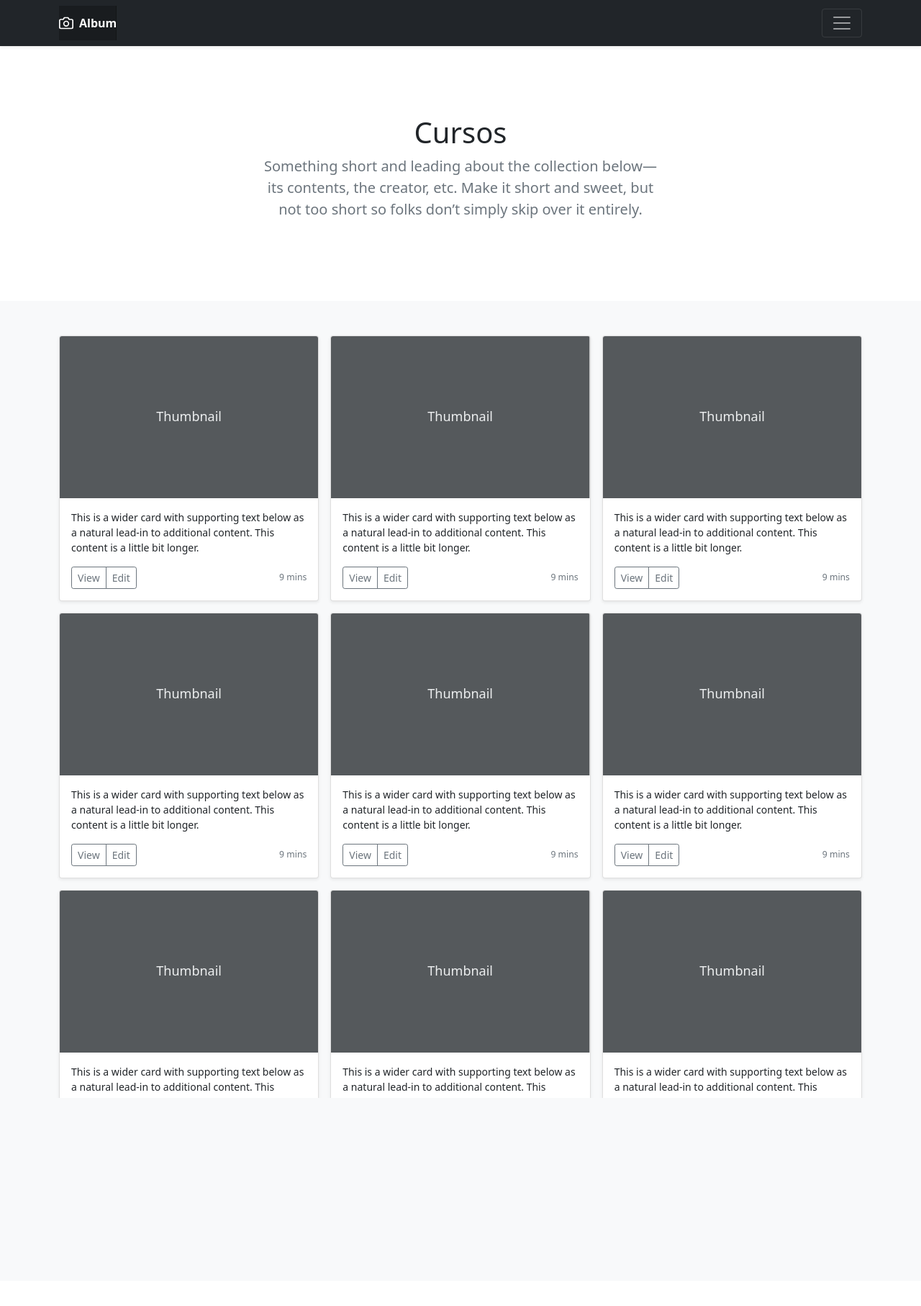
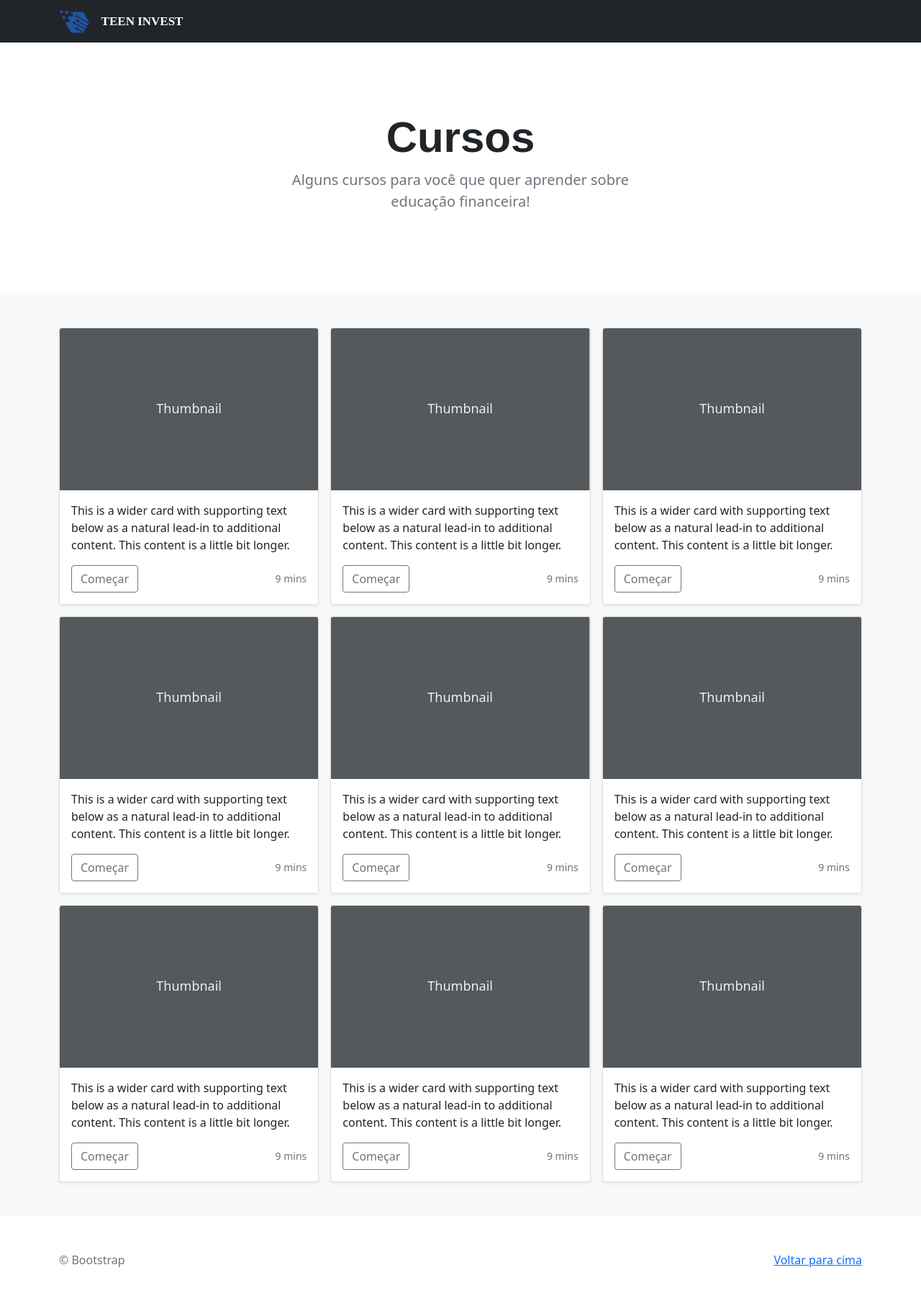
Before and after one commit to BrookSK/Project_Teen_Invest, a PHP site: page /paginas/Cursos.php in a window 1280 px wide. Shown: the whole page at 72% size. Before the commit the page ends 1525 px from the top, so only its background shows below. Run offline with PHP 8.4, Linux system fonts and the light colour scheme.

Commit message:
update
Atualizei essa porraa

```diff
--- a/TCC/css/cursos.css
+++ b/TCC/css/cursos.css
@@ -3,3 +3,17 @@
     font-weight: bold;
     src: url("MADE TOMMY Medium_PERSONAL USE.otf") format("opentype");
 }
+
+.txtCurso{
+    font-family: 'Kanit', sans-serif;
+    font-size: 60px;
+}
+
+.btnGraf:hover{
+  background-color: #2055A6;
+}
+
+.txtLog{
+    font-family: "sen-bold";
+    font-size: 17px;
+}
--- a/TCC/css/menu.css
+++ b/TCC/css/menu.css
@@ -111,3 +111,8 @@
 .sairMouse:hover{
   color: #fff;
 }
+
+.txtCurso{
+    font-family: "sen-bold";
+    font-size: 35px;
+}
--- a/TCC/paginas/Cursos.php
+++ b/TCC/paginas/Cursos.php
@@ -30,7 +30,7 @@
         }
       }
     </style>
-    <link href="../css/menu.css" rel="stylesheet">
+    <link href="../css/cursos.css" rel="stylesheet">
 
 
   </head>
@@ -40,30 +40,19 @@
   <div class="collapse bg-dark" id="navbarHeader">
     <div class="container">
       <div class="row">
-        <div class="col-sm-8 col-md-7 py-4">
-          <h4 class="text-white">About</h4>
-          <p class="text-muted">Add some information about the album below, the author, or any other background context. Make it a few sentences long so folks can pick up some informative tidbits. Then, link them off to some social networking sites or contact information.</p>
-        </div>
-        <div class="col-sm-4 offset-md-1 py-4">
-          <h4 class="text-white">Contact</h4>
-          <ul class="list-unstyled">
-            <li><a href="#" class="text-white">Follow on Twitter</a></li>
-            <li><a href="#" class="text-white">Like on Facebook</a></li>
-            <li><a href="#" class="text-white">Email me</a></li>
-          </ul>
-        </div>
+
+
       </div>
     </div>
   </div>
-  <div class="navbar navbar-dark bg-dark shadow-sm">
+  <div class="navbar navbar-dark bg-dark shadow-sm ">
     <div class="container">
-      <a href="#" class="navbar-brand d-flex align-items-center">
-        <svg xmlns="http://www.w3.org/2000/svg" width="20" height="20" fill="none" stroke="currentColor" stroke-linecap="round" stroke-linejoin="round" stroke-width="2" aria-hidden="true" class="me-2" viewBox="0 0 24 24"><path d="M23 19a2 2 0 0 1-2 2H3a2 2 0 0 1-2-2V8a2 2 0 0 1 2-2h4l2-3h6l2 3h4a2 2 0 0 1 2 2z"/><circle cx="12" cy="13" r="4"/></svg>
-        <strong>Album</strong>
+      <a href="menu.php" class="navbar-brand d-flex align-items-center">
+
+        <img src="../Img/Logo/teste2.png" width="43px" height="23%" alt="Logo do Site">&nbsp &nbsp
+        <strong class="txtLog">TEEN INVEST</strong>
       </a>
-      <button class="navbar-toggler" type="button" data-bs-toggle="collapse" data-bs-target="#navbarHeader" aria-controls="navbarHeader" aria-expanded="false" aria-label="Toggle navigation">
-        <span class="navbar-toggler-icon"></span>
-      </button>
+
     </div>
   </div>
 </header>
@@ -73,8 +62,8 @@
   <section class="py-5 text-center container">
     <div class="row py-lg-5">
       <div class="col-lg-6 col-md-8 mx-auto">
-        <h1 class="fw-light">Cursos</h1>
-        <p class="lead text-muted">Something short and leading about the collection below—its contents, the creator, etc. Make it short and sweet, but not too short so folks don’t simply skip over it entirely.</p>
+        <h1 class="txtCurso">Cursos</h1>
+        <p class="lead text-muted">Alguns cursos para você que quer aprender sobre educação financeira!</p>
 
       </div>
     </div>
@@ -92,8 +81,8 @@
               <p class="card-text">This is a wider card with supporting text below as a natural lead-in to additional content. This content is a little bit longer.</p>
               <div class="d-flex justify-content-between align-items-center">
                 <div class="btn-group">
-                  <button type="button" class="btn btn-sm btn-outline-secondary btnGraf">View</button>
-                  <button type="button" class="btn btn-sm btn-outline-secondary btnGraf">Edit</button>
+                  <button type="button" class="btn btn-outline-secondary btnGraf">Começar</button>
+
                 </div>
                 <small class="text-muted">9 mins</small>
               </div>
@@ -108,8 +97,7 @@
               <p class="card-text">This is a wider card with supporting text below as a natural lead-in to additional content. This content is a little bit longer.</p>
               <div class="d-flex justify-content-between align-items-center">
                 <div class="btn-group">
-                  <button type="button" class="btn btn-sm btn-outline-secondary btnGraf">View</button>
-                  <button type="button" class="btn btn-sm btn-outline-secondary btnGraf">Edit</button>
+                  <button type="button" class="btn btn-outline-secondary btnGraf">Começar</button>
                 </div>
                 <small class="text-muted">9 mins</small>
               </div>
@@ -124,8 +112,7 @@
               <p class="card-text">This is a wider card with supporting text below as a natural lead-in to additional content. This content is a little bit longer.</p>
               <div class="d-flex justify-content-between align-items-center">
                 <div class="btn-group">
-                  <button type="button" class="btn btn-sm btn-outline-secondary btnGraf">View</button>
-                  <button type="button" class="btn btn-sm btn-outline-secondary btnGraf">Edit</button>
+                  <button type="button" class="btn btn-outline-secondary btnGraf">Começar</button>
                 </div>
                 <small class="text-muted">9 mins</small>
               </div>
@@ -141,8 +128,7 @@
               <p class="card-text">This is a wider card with supporting text below as a natural lead-in to additional content. This content is a little bit longer.</p>
               <div class="d-flex justify-content-between align-items-center">
                 <div class="btn-group">
-                  <button type="button" class="btn btn-sm btn-outline-secondary btnGraf">View</button>
-                  <button type="button" class="btn btn-sm btn-outline-secondary btnGraf">Edit</button>
+                  <button type="button" class="btn btn-outline-secondary btnGraf">Começar</button>
                 </div>
                 <small class="text-muted">9 mins</small>
               </div>
@@ -157,8 +143,7 @@
               <p class="card-text">This is a wider card with supporting text below as a natural lead-in to additional content. This content is a little bit longer.</p>
               <div class="d-flex justify-content-between align-items-center">
                 <div class="btn-group">
-                  <button type="button" class="btn btn-sm btn-outline-secondary btnGraf">View</button>
-                  <button type="button" class="btn btn-sm btn-outline-secondary btnGraf">Edit</button>
+                  <button type="button" class="btn btn-outline-secondary btnGraf">Começar</button>
                 </div>
                 <small class="text-muted">9 mins</small>
               </div>
@@ -173,8 +158,7 @@
               <p class="card-text">This is a wider card with supporting text below as a natural lead-in to additional content. This content is a little bit longer.</p>
               <div class="d-flex justify-content-between align-items-center">
                 <div class="btn-group">
-                  <button type="button" class="btn btn-sm btn-outline-secondary btnGraf">View</button>
-                  <button type="button" class="btn btn-sm btn-outline-secondary btnGraf">Edit</button>
+                  <button type="button" class="btn btn-outline-secondary btnGraf">Começar</button>
                 </div>
                 <small class="text-muted">9 mins</small>
               </div>
@@ -190,8 +174,7 @@
               <p class="card-text">This is a wider card with supporting text below as a natural lead-in to additional content. This content is a little bit longer.</p>
               <div class="d-flex justify-content-between align-items-center">
                 <div class="btn-group">
-                  <button type="button" class="btn btn-sm btn-outline-secondary btnGraf">View</button>
-                  <button type="button" class="btn btn-sm btn-outline-secondary btnGraf">Edit</button>
+                  <button type="button" class="btn btn-outline-secondary btnGraf">Começar</button>
                 </div>
                 <small class="text-muted">9 mins</small>
               </div>
@@ -206,8 +189,7 @@
               <p class="card-text">This is a wider card with supporting text below as a natural lead-in to additional content. This content is a little bit longer.</p>
               <div class="d-flex justify-content-between align-items-center">
                 <div class="btn-group">
-                  <button type="button" class="btn btn-sm btn-outline-secondary btnGraf">View</button>
-                  <button type="button" class="btn btn-sm btn-outline-secondary btnGraf">Edit</button>
+                  <button type="button" class="btn btn-outline-secondary btnGraf">Começar</button>
                 </div>
                 <small class="text-muted">9 mins</small>
               </div>
@@ -222,8 +204,7 @@
               <p class="card-text">This is a wider card with supporting text below as a natural lead-in to additional content. This content is a little bit longer.</p>
               <div class="d-flex justify-content-between align-items-center">
                 <div class="btn-group">
-                  <button type="button" class="btn btn-sm btn-outline-secondary btnGraf">View</button>
-                  <button type="button" class="btn btn-sm btn-outline-secondary btnGraf">Edit</button>
+                  <button type="button" class="btn btn-outline-secondary btnGraf">Começar</button>
                 </div>
                 <small class="text-muted">9 mins</small>
               </div>
@@ -239,10 +220,10 @@
 <footer class="text-muted py-5">
   <div class="container">
     <p class="float-end mb-1">
-      <a href="#">Back to top</a>
+      <a href="#">Voltar para cima</a>
     </p>
-    <p class="mb-1">Album example is &copy; Bootstrap, but please download and customize it for yourself!</p>
-    <p class="mb-0">New to Bootstrap? <a href="/">Visit the homepage</a> or read our <a href="../getting-started/introduction/">getting started guide</a>.</p>
+    <p class="mb-1"> &copy; Bootstrap</p>
+
   </div>
 </footer>
 
```
